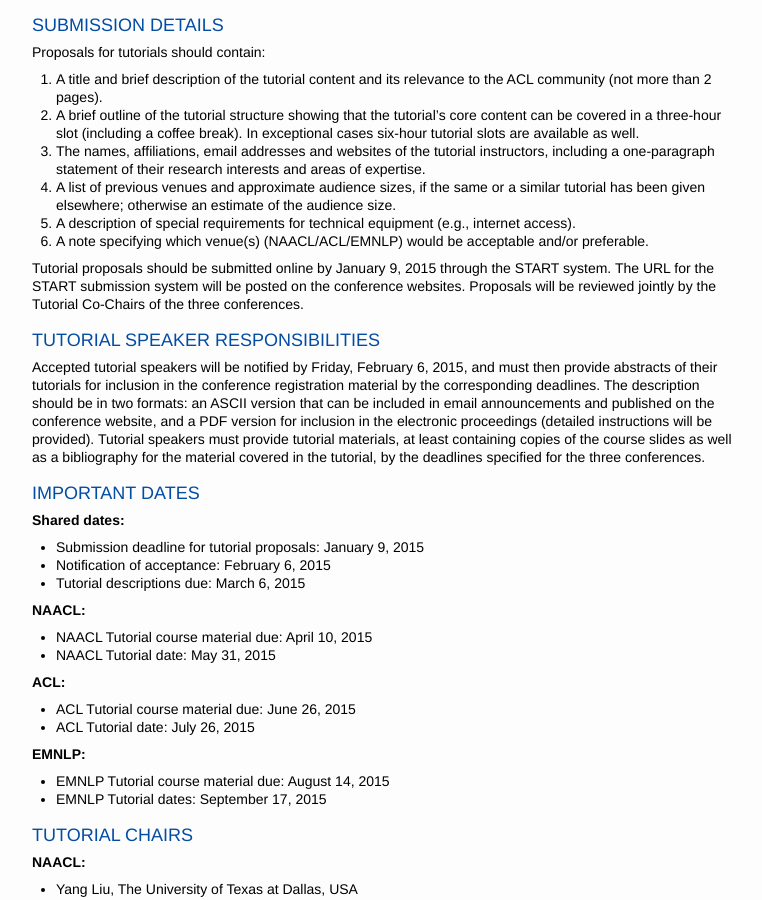
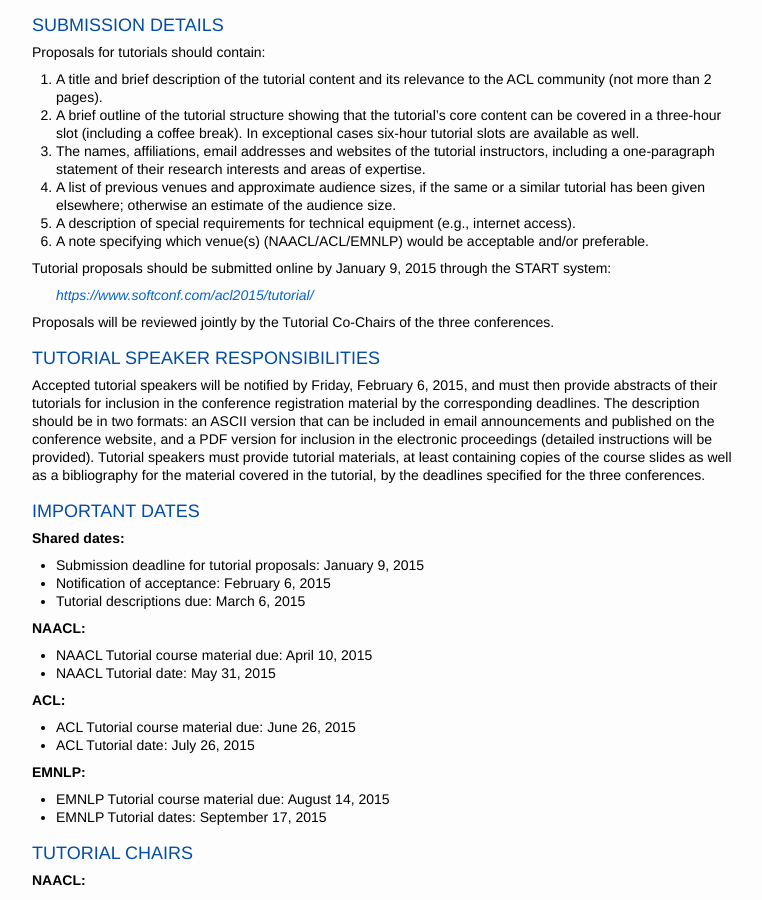
Before and after one commit to naacl-org/naacl-hlt-2015, a Jekyll site: the page built from call-for-tutorials.md, in a window 1280 px wide and 900 px high, scrolled down 592 px. Shown: the whole window, without its empty margins (32-794 px from the left). Built offline with Jekyll 4.4.1, drawn with Linux system fonts in a browser that asks for light colours.

Commit message:
Added submission URL for tutorials

```diff
--- a/call-for-tutorials.md
+++ b/call-for-tutorials.md
@@ -53,10 +53,11 @@
 5. A description of special requirements for technical equipment (e.g., internet access).
 6. A note specifying which venue(s) (NAACL/ACL/EMNLP) would be acceptable and/or preferable.
 
-Tutorial proposals should be submitted online by January 9, 2015 through the
-START system. The URL for the START submission system will be posted on
-the conference websites. Proposals will be reviewed jointly by the
-Tutorial Co-Chairs of the three conferences.
+Tutorial proposals should be submitted online by January 9, 2015 through the START system:
+
+> <https://www.softconf.com/acl2015/tutorial/>
+
+Proposals will be reviewed jointly by the Tutorial Co-Chairs of the three conferences.
 
 ## TUTORIAL SPEAKER RESPONSIBILITIES
 
```
